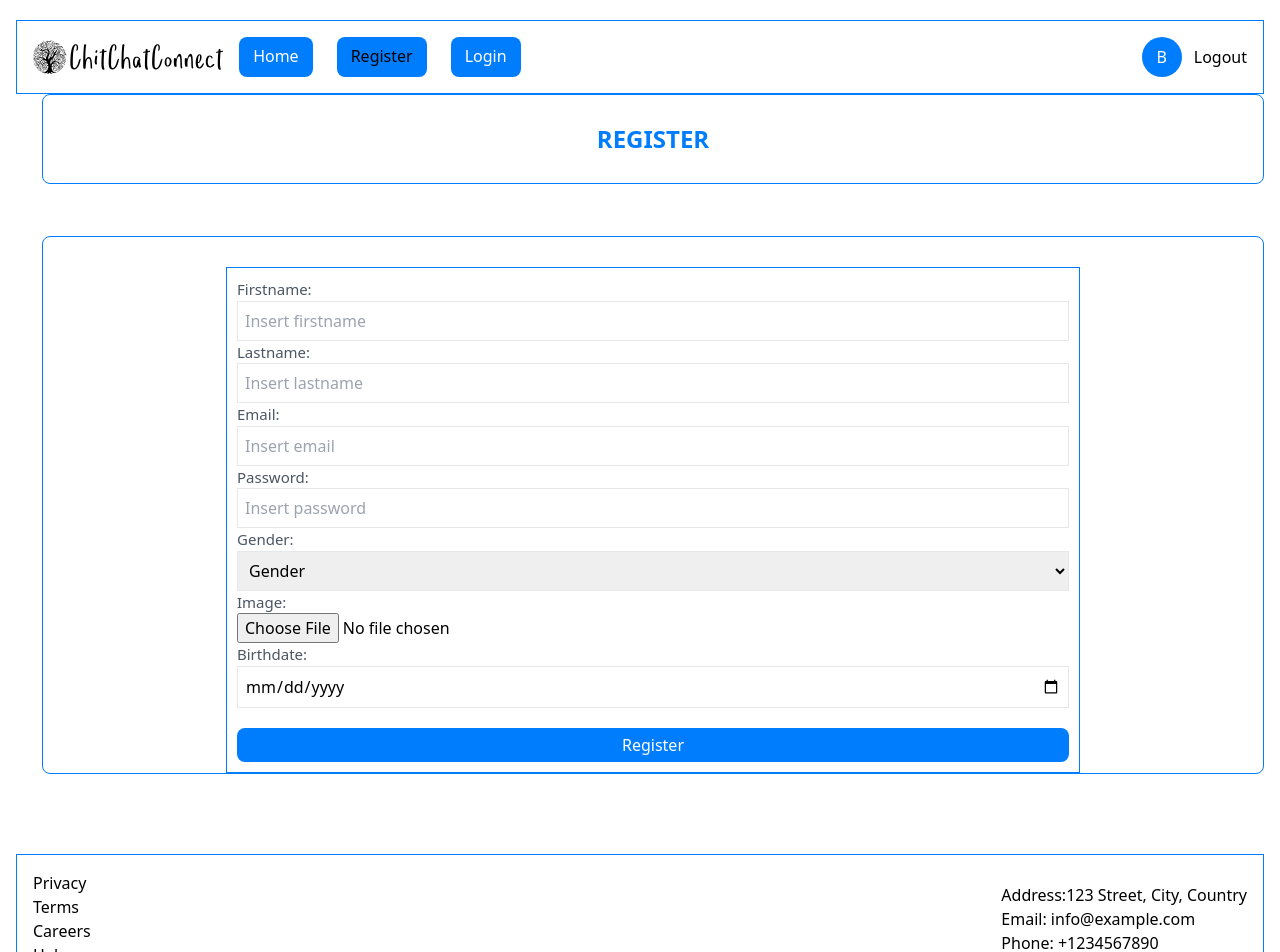
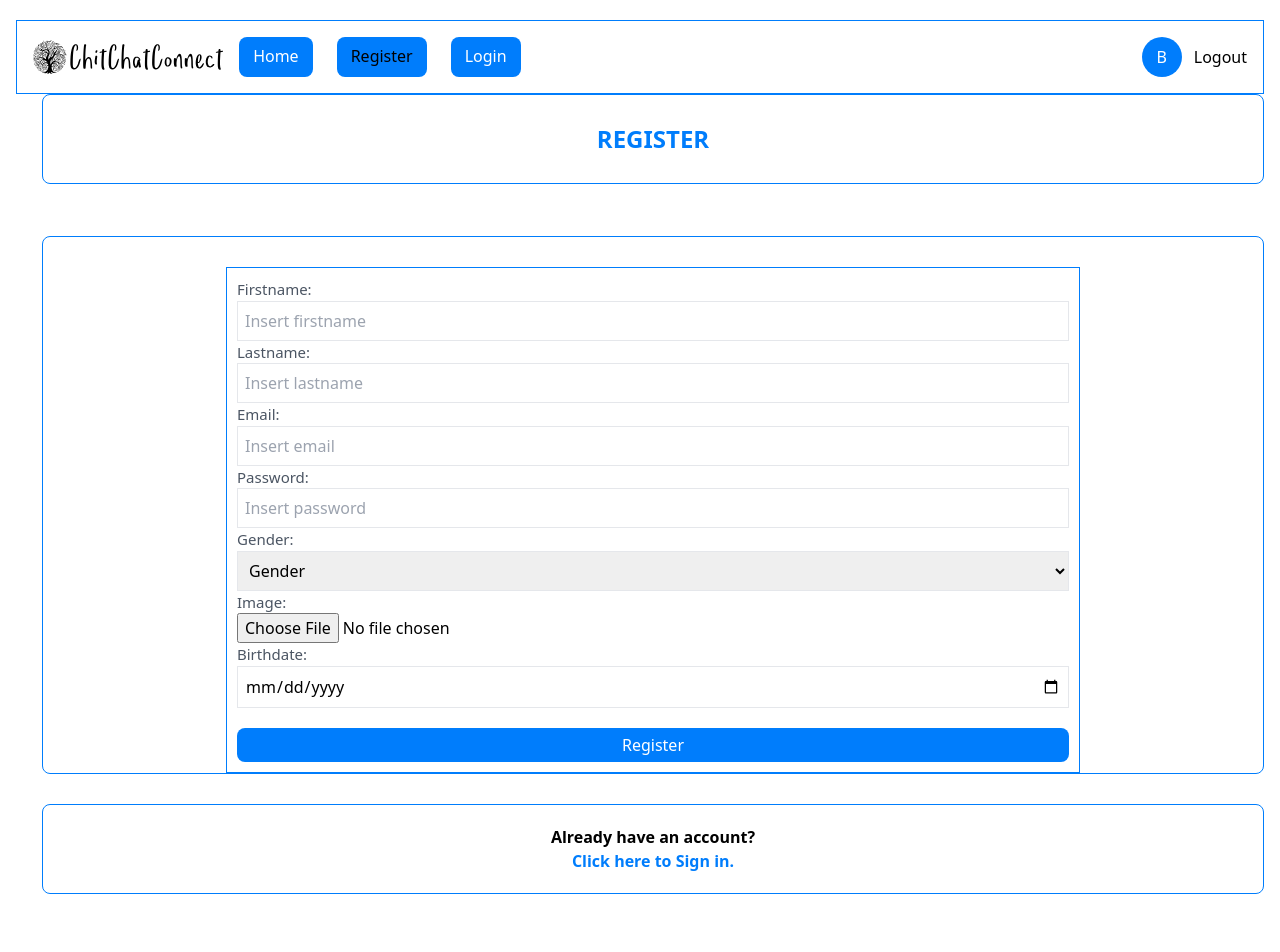
Before and after one commit to bojan-ilic/chit-chat-connect-frontend, a React (Create React App) app: page /register in a window 1280 px wide. Shown: the top 952 px of the page. Built offline with nearby package versions, Linux system fonts and the light colour scheme.

Commit message:
Feature: Implement AuthRedirectMessage component for navigation between Login and Register pages

```diff
--- /dev/null
+++ b/src/components/AuthRedirectMessage/AuthRedirectMessage.jsx
@@ -0,0 +1,25 @@
+// Import Link from React Router for route-based navigation without full page reloads
+import { Link } from 'react-router-dom';
+
+/**
+ * AuthRedirectMessage component displays a message with a link for navigation.
+ * It renders a message block containing a title and a link to navigate users
+ * between different authentication-related pages, such as login and registration.
+ *
+ * @param {string} message - The message displayed in the component.
+ * @param {string} redirectTo - The URL link where users will be redirected upon clicking.
+ * @param {string} linkText - The text displayed within the link for redirection.
+ * @returns {JSX.Element} - Returns a styled div containing the provided message and a Link component for redirection.
+ */
+
+const AuthRedirectMessage = ({ message, linkText, redirectTo }) => {
+    return (
+        <div className="border-primary mt-[30px] flex h-[90px] flex-col items-center justify-center rounded-lg border font-bold">
+            <p>{message}</p>
+            <Link to={redirectTo} className="text-primary">
+                {linkText}
+            </Link>
+        </div>
+    );
+};
+export default AuthRedirectMessage;
--- a/src/pages/Login/Login.jsx
+++ b/src/pages/Login/Login.jsx
@@ -1,5 +1,6 @@
 import LoginPageCover from '../../assets/login-page-cover.png';
 import TitleHeader from '../../components/TitleHeader/TitleHeader';
+import AuthRedirectMessage from '../../components/AuthRedirectMessage/AuthRedirectMessage';
 
 const Login = () => {
     return (
@@ -42,6 +43,11 @@ const Login = () => {
                         </div>
                     </form>
                 </div>
+                <AuthRedirectMessage
+                    message="Don't have an account?"
+                    linkText="Click here to Register."
+                    redirectTo="/register"
+                />
             </div>
         </div>
     );
--- a/src/pages/Register/Register.jsx
+++ b/src/pages/Register/Register.jsx
@@ -1,4 +1,5 @@
 import TitleHeader from '../../components/TitleHeader/TitleHeader';
+import AuthRedirectMessage from '../../components/AuthRedirectMessage/AuthRedirectMessage';
 
 const Register = () => {
     return (
@@ -80,6 +81,11 @@ const Register = () => {
                         </button>
                     </form>
                 </div>
+                <AuthRedirectMessage
+                    message="Already have an account?"
+                    linkText="Click here to Sign in."
+                    redirectTo="/login"
+                />
             </div>
         </div>
     );
```
